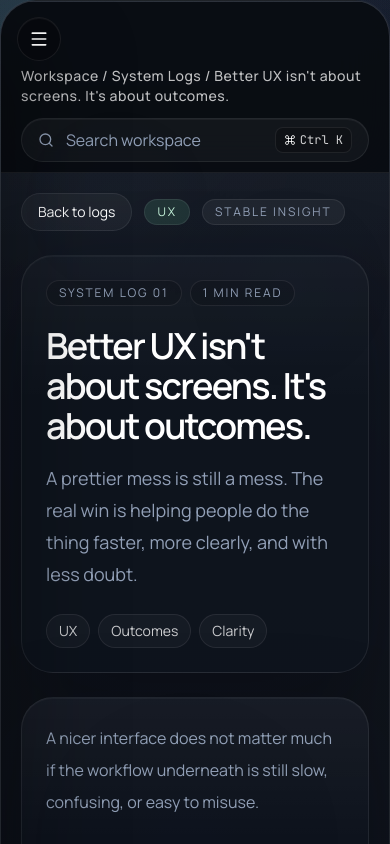
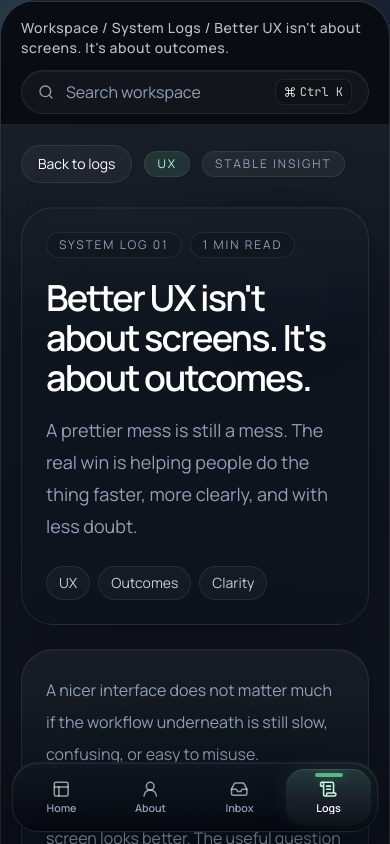
Before and after one commit to dumpsteredition/theOS, a Next.js app: page /logs/better-ux-is-operational in a window 390 px wide. Shown: the top 844 px of the page. Built offline with nearby package versions, Linux system fonts and the light colour scheme.

Commit message:
Replace mobile drawer with bottom nav

```diff
--- /dev/null
+++ b/components/shell/mobile-bottom-nav.tsx
@@ -0,0 +1,74 @@
+"use client";
+
+import Link from "next/link";
+import { usePathname } from "next/navigation";
+
+import { workspaceNav, type WorkspaceNavItem } from "@/data/workspace";
+import { cn } from "@/lib/utils";
+
+const mobileLabelByNavLabel: Record<string, string> = {
+  Dashboard: "Home",
+  Profile: "About",
+  Inbox: "Inbox",
+  "System Logs": "Logs",
+  Work: "Work",
+  "Case Files": "Work",
+};
+
+function getMobileLabel(item: WorkspaceNavItem) {
+  return mobileLabelByNavLabel[item.label] ?? item.label;
+}
+
+function isActiveRoute(pathname: string, href: string) {
+  return pathname === href || (href !== "/" && pathname.startsWith(`${href}/`));
+}
+
+export function MobileBottomNav() {
+  const pathname = usePathname();
+
+  return (
+    <nav
+      aria-label="Mobile primary"
+      className="fixed inset-x-3 bottom-[calc(0.75rem+env(safe-area-inset-bottom))] z-50 lg:hidden"
+    >
+      <div className="mx-auto flex w-full max-w-[calc(100vw-1.5rem)] items-center justify-between gap-1 rounded-[1.65rem] border border-white/12 bg-[linear-gradient(180deg,rgba(18,24,36,0.88),rgba(5,8,14,0.94))] p-1.5 shadow-[0_22px_70px_rgba(0,0,0,0.46),0_0_0_1px_rgba(255,255,255,0.03),inset_0_1px_0_rgba(255,255,255,0.08)] backdrop-blur-xl sm:max-w-[28rem]">
+        {workspaceNav.map((item) => {
+          const Icon = item.icon;
+          const active = isActiveRoute(pathname, item.href);
+          const mobileLabel = getMobileLabel(item);
+
+          return (
+            <Link
+              key={item.href}
+              href={item.href}
+              aria-label={item.label}
+              aria-current={active ? "page" : undefined}
+              className={cn(
+                "group relative flex min-h-14 min-w-0 flex-1 flex-col items-center justify-center gap-1 overflow-hidden rounded-[1.15rem] px-2 py-2 text-[0.67rem] font-semibold leading-none text-[color:var(--text-muted)] outline-none transition duration-[var(--motion-base)] active:scale-[0.97] focus-visible:ring-2 focus-visible:ring-[color:var(--focus-ring)] focus-visible:ring-offset-2 focus-visible:ring-offset-[#060a10]",
+                active
+                  ? "bg-[linear-gradient(180deg,rgba(115,224,169,0.18),rgba(156,174,212,0.1)_56%,rgba(255,255,255,0.04))] text-white shadow-[0_10px_26px_rgba(2,6,18,0.34),inset_0_1px_0_rgba(255,255,255,0.1),0_0_22px_rgba(115,224,169,0.12)]"
+                  : "hover:bg-white/[0.055] hover:text-white",
+              )}
+            >
+              <span
+                aria-hidden="true"
+                className={cn(
+                  "absolute left-1/2 top-1 h-1 w-7 -translate-x-1/2 rounded-full bg-[color:var(--accent)] opacity-0 shadow-[0_0_14px_rgba(115,224,169,0.44)] transition duration-[var(--motion-base)]",
+                  active ? "opacity-75" : "group-hover:opacity-25",
+                )}
+              />
+              <Icon
+                aria-hidden="true"
+                className={cn(
+                  "h-[1.15rem] w-[1.15rem] transition duration-[var(--motion-base)]",
+                  active ? "text-[color:var(--accent-strong)]" : "text-white/58 group-hover:text-white/82",
+                )}
+              />
+              <span className="max-w-full truncate tracking-normal">{mobileLabel}</span>
+            </Link>
+          );
+        })}
+      </div>
+    </nav>
+  );
+}
--- a/components/shell/sidebar-nav.tsx
+++ b/components/shell/sidebar-nav.tsx
@@ -13,8 +13,6 @@ import { cn } from "@/lib/utils";
 import { FeedbackTrigger } from "@/components/feedback/feedback-trigger";
 
 type SidebarNavProps = {
-  isMobileNavOpen: boolean;
-  onCloseMobile: () => void;
   isSidebarCollapsed: boolean;
   onToggleSidebar: () => void;
   operatorRole: string;
@@ -24,8 +22,6 @@ type SidebarNavProps = {
 const clamp = (value: number) => Math.min(1, Math.max(0, value));
 
 export function SidebarNav({
-  isMobileNavOpen,
-  onCloseMobile,
   isSidebarCollapsed,
   onToggleSidebar,
   operatorRole,
@@ -34,10 +30,9 @@ export function SidebarNav({
   return (
     <aside
       className={cn(
-        "fixed inset-y-0 left-0 z-40 flex w-[88vw] max-w-[320px] flex-col overflow-x-hidden border-r border-[color:var(--border-subtle)] px-5 py-6 shadow-[var(--shadow-shell)] transition-transform duration-[var(--motion-base)] lg:static lg:w-[var(--sidebar-width)] lg:max-w-none lg:translate-x-0 lg:overflow-visible lg:shadow-none",
-        "bg-[rgba(7,10,16,0.97)] lg:bg-[linear-gradient(180deg,rgba(12,16,25,0.98),rgba(7,10,16,0.94))] lg:px-5 lg:py-6",
+        "hidden flex-col overflow-x-hidden border-r border-[color:var(--border-subtle)] transition-transform duration-[var(--motion-base)] lg:static lg:flex lg:w-[var(--sidebar-width)] lg:max-w-none lg:translate-x-0 lg:overflow-visible lg:px-5 lg:py-6 lg:shadow-none",
+        "lg:bg-[linear-gradient(180deg,rgba(12,16,25,0.98),rgba(7,10,16,0.94))]",
         isSidebarCollapsed ? "lg:px-3" : "",
-        isMobileNavOpen ? "translate-x-0" : "-translate-x-full",
       )}
       style={{ transition: "width var(--motion-base) ease" }}
     >
@@ -170,7 +165,6 @@ export function SidebarNav({
               aria-current={active ? "page" : undefined}
               aria-label={isSidebarCollapsed ? item.label : undefined}
               title={isSidebarCollapsed ? item.label : undefined}
-              onClick={onCloseMobile}
               onPointerMove={(event) => {
                 const button = event.currentTarget;
                 const { left, top, width, height } = button.getBoundingClientRect();
--- a/components/shell/top-bar.tsx
+++ b/components/shell/top-bar.tsx
@@ -9,7 +9,7 @@ type TopBarProps = {
 
 export function TopBar({ breadcrumb, onOpenCommandPalette }: TopBarProps) {
   return (
-    <header className="border-b border-[color:var(--border-subtle)] bg-[rgba(7,10,15,0.82)] px-5 py-2.5 pt-16 backdrop-blur-xl sm:px-6 lg:px-8 lg:py-2 lg:pt-3.5">
+    <header className="border-b border-[color:var(--border-subtle)] bg-[rgba(7,10,15,0.82)] px-5 py-2.5 pt-4 backdrop-blur-xl sm:px-6 sm:pt-5 lg:px-8 lg:py-2 lg:pt-3.5">
       <div className="flex flex-col gap-3 xl:flex-row xl:items-center xl:justify-between">
         <div className="flex flex-wrap items-center gap-3">
           <p className="text-sm font-medium tracking-[0.04em] text-white/74">
@@ -21,13 +21,13 @@ export function TopBar({ breadcrumb, onOpenCommandPalette }: TopBarProps) {
           <button
             type="button"
             onClick={onOpenCommandPalette}
-            className="flex w-full items-center justify-between gap-3 rounded-2xl border border-white/10 bg-white/[0.04] px-4 py-2 text-sm text-[color:var(--text-muted)] shadow-[inset_0_1px_0_rgba(255,255,255,0.05)] transition duration-[var(--motion-base)] hover:border-white/15 hover:bg-white/[0.06] hover:text-white sm:w-[34rem]"
+            className="flex w-full min-w-0 items-center justify-between gap-3 rounded-2xl border border-white/10 bg-white/[0.04] px-4 py-2 text-sm text-[color:var(--text-muted)] shadow-[inset_0_1px_0_rgba(255,255,255,0.05)] transition duration-[var(--motion-base)] hover:border-white/15 hover:bg-white/[0.06] hover:text-white sm:w-[34rem]"
           >
-            <span className="flex items-center gap-3">
+            <span className="flex min-w-0 items-center gap-3">
               <Search className="h-4 w-4" />
-              Search workspace
+              <span className="truncate">Search workspace</span>
             </span>
-            <span className="inline-flex items-center gap-1 rounded-lg border border-white/10 bg-black/20 px-2 py-1 font-mono text-xs text-white/80">
+            <span className="hidden shrink-0 items-center gap-1 rounded-lg border border-white/10 bg-black/20 px-2 py-1 font-mono text-xs text-white/80 min-[360px]:inline-flex">
               <Command className="h-3 w-3 sm:hidden" />
               <span className="hidden sm:inline">Cmd K / Ctrl K</span>
               <span className="sm:hidden">Ctrl K</span>
--- a/components/shell/workspace-shell.tsx
+++ b/components/shell/workspace-shell.tsx
@@ -3,7 +3,6 @@
 import type { CSSProperties } from "react";
 
 import { usePathname } from "next/navigation";
-import { Menu, X } from "lucide-react";
 import { useEffect, useMemo, useRef, useState } from "react";
 
 import {
@@ -14,6 +13,7 @@ import { cn } from "@/lib/utils";
 
 import { PageTransition } from "@/components/interactions/page-transition";
 import { AppFooter } from "@/components/shell/app-footer";
+import { MobileBottomNav } from "@/components/shell/mobile-bottom-nav";
 import { SidebarNav } from "@/components/shell/sidebar-nav";
 import { TopBar } from "@/components/shell/top-bar";
 import { useCommandPalette } from "@/components/ui/command-palette";
@@ -28,7 +28,6 @@ const collapsedSidebarWidth = "104px";
 
 export function WorkspaceShell({ children }: WorkspaceShellProps) {
   const pathname = usePathname();
-  const [isMobileNavOpen, setIsMobileNavOpen] = useState(false);
   const [isSidebarCollapsed, setIsSidebarCollapsed] = useState(false);
   const hasHydratedSidebarPreference = useRef(false);
   const { open } = useCommandPalette();
@@ -144,31 +143,7 @@ export function WorkspaceShell({ children }: WorkspaceShellProps) {
             : "app-shell min-h-screen rounded-none border-0 shadow-none lg:grid-cols-[var(--sidebar-width)_minmax(0,1fr)]",
         )}
       >
-        <button
-          type="button"
-          aria-label={isMobileNavOpen ? "Close navigation" : "Open navigation"}
-          aria-expanded={isMobileNavOpen}
-          className={cn(
-            "absolute left-4 top-4 z-40 inline-flex h-11 w-11 items-center justify-center rounded-2xl border border-white/10 text-white shadow-[var(--shadow-panel)] lg:hidden",
-            isHomeRoute ? "bg-[rgba(7,10,15,0.94)]" : "bg-[rgba(8,10,15,0.86)]",
-          )}
-          onClick={() => setIsMobileNavOpen((value) => !value)}
-        >
-          {isMobileNavOpen ? <X className="h-5 w-5" /> : <Menu className="h-5 w-5" />}
-        </button>
-
-        <div
-          className={cn(
-            "fixed inset-0 z-30 bg-black/55 backdrop-blur-sm transition-opacity duration-[var(--motion-base)] lg:hidden",
-            isMobileNavOpen ? "opacity-100" : "pointer-events-none opacity-0",
-          )}
-          onClick={() => setIsMobileNavOpen(false)}
-          aria-hidden="true"
-        />
-
         <SidebarNav
-          isMobileNavOpen={isMobileNavOpen}
-          onCloseMobile={() => setIsMobileNavOpen(false)}
           isSidebarCollapsed={isSidebarCollapsed}
           onToggleSidebar={() => setIsSidebarCollapsed((value) => !value)}
           operatorRole={operatorRole}
@@ -192,16 +167,21 @@ export function WorkspaceShell({ children }: WorkspaceShellProps) {
             id="main-content"
             className={cn(
               "relative min-w-0 flex-1",
-              isHomeRoute ? "p-4 sm:p-6 lg:px-8 lg:py-8 xl:px-10" : "p-5 sm:p-6 lg:p-8",
+              isHomeRoute
+                ? "p-4 pb-[calc(8rem+env(safe-area-inset-bottom))] sm:p-6 sm:pb-[calc(8rem+env(safe-area-inset-bottom))] lg:px-8 lg:py-8 xl:px-10"
+                : "p-5 pb-[calc(8rem+env(safe-area-inset-bottom))] sm:p-6 sm:pb-[calc(8rem+env(safe-area-inset-bottom))] lg:p-8",
             )}
           >
             <PageTransition>{children}</PageTransition>
           </main>
 
-          <AppFooter />
+          <div className="pb-[calc(7rem+env(safe-area-inset-bottom))] lg:pb-0">
+            <AppFooter />
+          </div>
         </div>
 
       </div>
+      <MobileBottomNav />
     </div>
   );
 }
```
